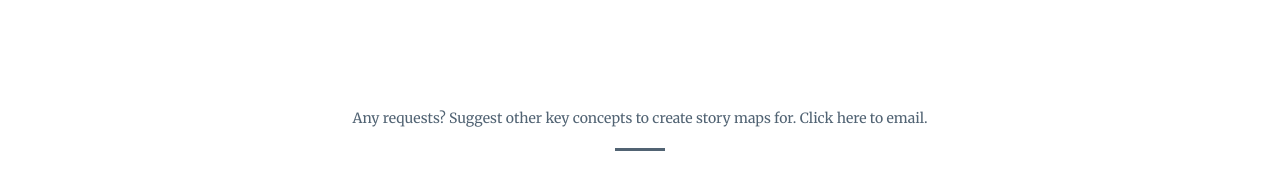
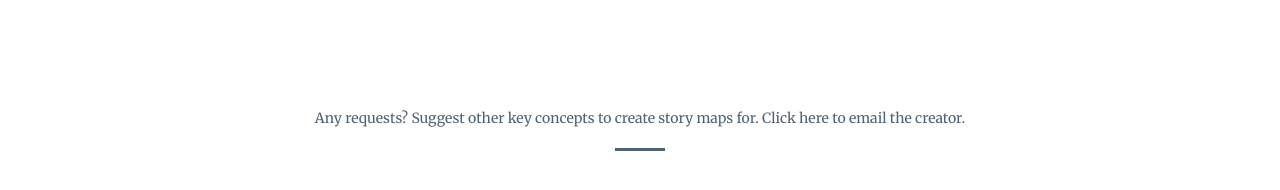
Before and after one commit to peopleandplanet/peopleandplanet.github.io, a Jekyll site: the page built from index.html, in a window 1280 px wide and 900 px high, scrolled down 2726 px. Shown: the part 629-819 px from the top of the window. Built offline with Jekyll 4.4.1, drawn with Linux system fonts in a browser that asks for light colours.

Commit message:
Update contact.html

```diff
--- a/_includes/contact.html
+++ b/_includes/contact.html
@@ -2,7 +2,7 @@
     <div class="container">
         <div class="row">
             <div class="col-lg-8 col-lg-offset-2 text-center">
-                <a href="mailto:mayra.rodriguez_gonzalez@uconn.edu" class="section-heading">Any requests? Suggest other key concepts to create story maps for. Click here to email.</a>
+                <a href="mailto:mayra.rodriguez_gonzalez@uconn.edu" class="section-heading">Any requests? Suggest other key concepts to create story maps for. Click here to email the creator.</a>
                 <hr class="primary">
                 <p></p>
     </div>
```
